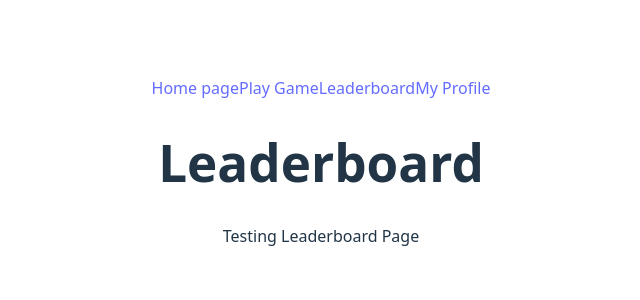
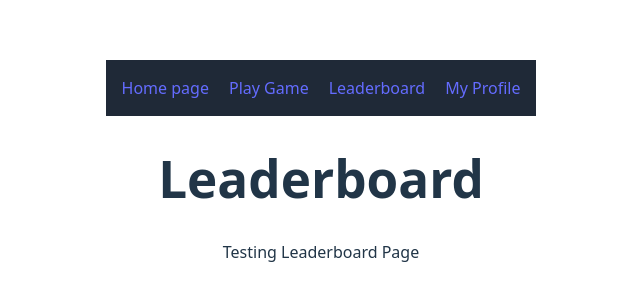
Before and after one commit to SantiCS26/Soccer-Super-Stars, a React (Vite) app in the folder Soccer-Super-Stars/: page /leaderboard in a window 1280 px wide. Shown: the part 230-530 px from the top of the page, without its empty margins (319-959 px from the left). Built offline with nearby package versions, Linux system fonts and the light colour scheme.

Commit message:
Updated dashboard nav to use inline styles

```diff
--- a/Soccer-Super-Stars/src/components/dashboard.jsx
+++ b/Soccer-Super-Stars/src/components/dashboard.jsx
@@ -2,11 +2,20 @@ import { Link } from "react-router-dom";
 
 export default function Dashboard() {
   return (
-    <nav className="flex gap-6 p-4 bg-gray-800 text-white shadow-md">
-      <Link to="/" className="hover:text-blue-400">Home page</Link>
-      <Link to="/game" className="hover:text-blue-400">Play Game</Link>
-      <Link to="/leaderboard" className="hover:text-blue-400">Leaderboard</Link>
-      <Link to="/profile" className="hover:text-blue-400">My Profile</Link>
+    <nav
+      style={{
+        display: "flex",
+        justifyContent: "center",
+        gap: "20px",
+        padding: "16px",
+        backgroundColor: "#1f2937",
+        color: "white",
+      }}
+    >
+      <Link to="/">Home page</Link>
+      <Link to="/game">Play Game</Link>
+      <Link to="/leaderboard">Leaderboard</Link>
+      <Link to="/profile">My Profile</Link>
     </nav>
   );
 }
```
